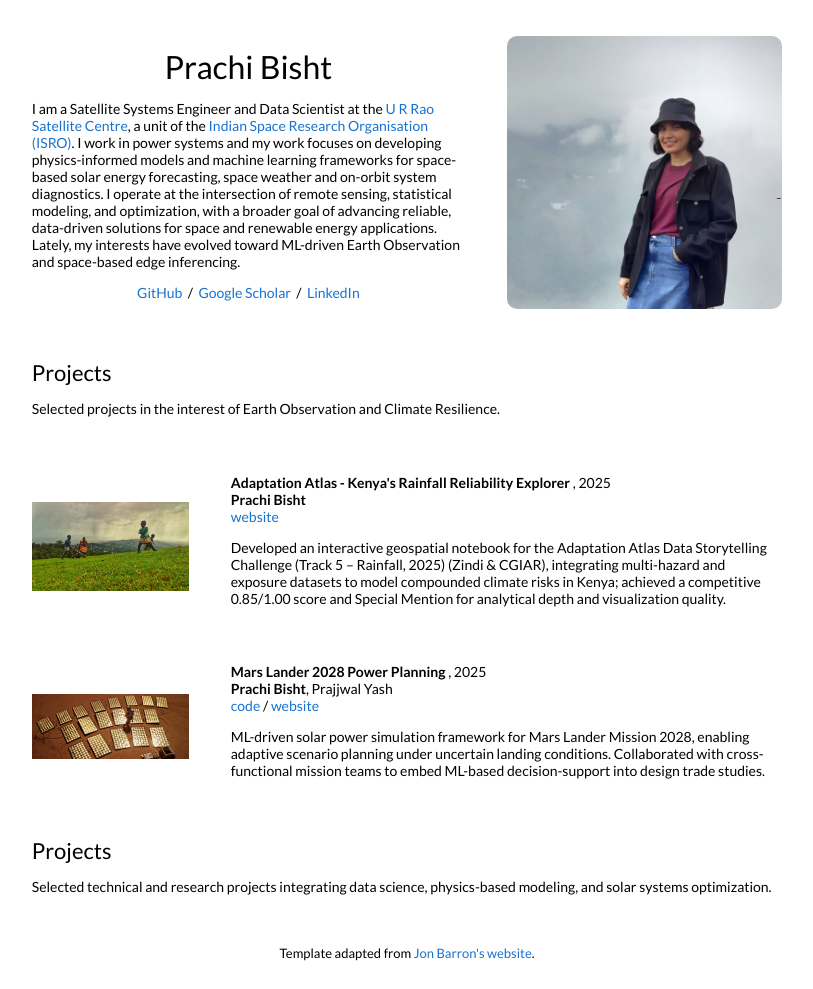
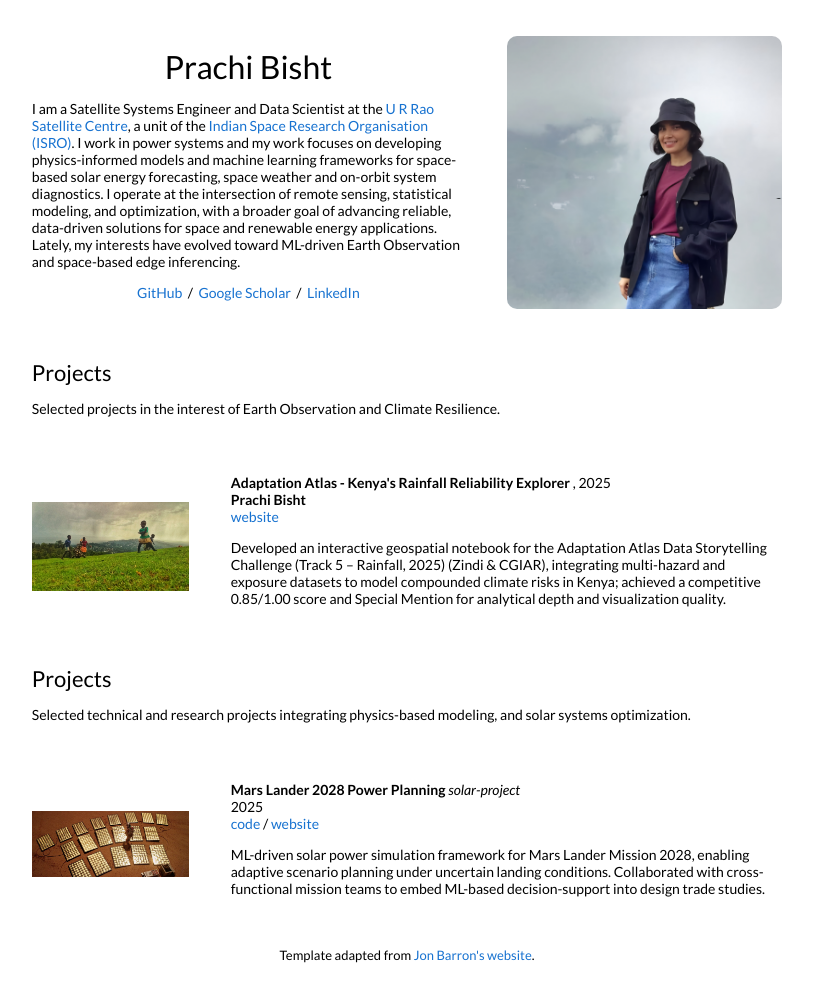
Before and after one commit to bisht-prachi/bisht-prachi.github.io, a Jekyll site: the page built from _posts/2025-11-04-kenya-adaptation.markdown, in a window 1280 px wide. Shown: the whole page, without its empty margins (233-1046 px from the left). Built offline with Jekyll 4.4.1, drawn with Linux system fonts in a browser that asks for light colours.

Commit message:
project 2 edit

```diff
--- a/_layouts/default.html
+++ b/_layouts/default.html
@@ -86,19 +86,19 @@
           {% endfor %}
         </table>
 
-        <!-- ====== Publications Section ====== -->
+        <!-- ====== Other Projects Section ====== -->
         <table style="width:100%;margin:auto;">
           <tr>
             <td style="padding:2.5%;">
               <h2>Projects</h2>
-              <p>Selected technical and research projects integrating data science, physics-based modeling, and solar systems optimization.</p>
+              <p>Selected technical and research projects integrating physics-based modeling, and solar systems optimization.</p>
             </td>
           </tr>
         </table>
 
         <table style="width:100%;margin:auto;">
           {% for post in site.posts %}
-          {% if post.categories contains 'research' %}
+          {% if post.categories contains 'solar-project' %}
           <tr>
             <td style="padding:2.5%;width:25%;vertical-align:middle;">
               <img src="/tn{{ post.image }}" alt="project image" style="width:auto;height:auto;max-width:100%;">
--- a/_posts/2025-08-28-mars.markdown
+++ b/_posts/2025-08-28-mars.markdown
@@ -3,7 +3,7 @@ layout: post
 title:  "Mars Lander 2028 Power Planning"
 date:   2025-08-28 22:21:59 +00:00
 image: /images/mars-cover.jpg
-categories: earth-project
+categories: solar-project
 author: "Prachi Bisht"
 authors: "<strong>Prachi Bisht</strong>, Prajjwal Yash"
 venue:
```
